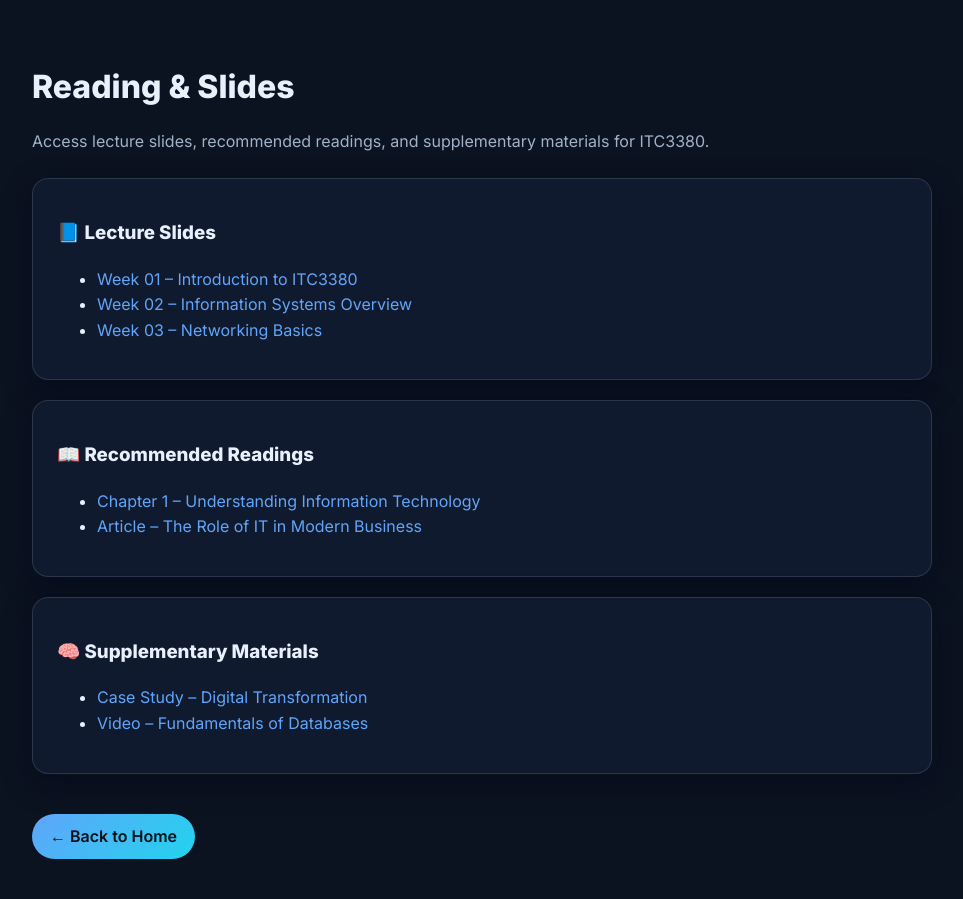
After one commit to crpeiris/deplydemoranil, a Django app: page /resources/ in a window 1280 px wide. The commit adds this page. Shown: the whole page, without its empty margins (158-1121 px from the left). Run offline with Django 5.2, Linux system fonts and the light colour scheme.

Commit message:
updated resources

```diff
--- /dev/null
+++ b/info_app/templates/info_app/resources.html
@@ -0,0 +1,88 @@
+<!doctype html>
+<html lang="en">
+<head>
+  <meta charset="utf-8" />
+  <meta name="viewport" content="width=device-width, initial-scale=1" />
+  <title>Resources • ITC3380 - IT@USJP</title>
+  <link href="https://fonts.googleapis.com/css2?family=Inter:wght@400;600;800&display=swap" rel="stylesheet">
+  <style>
+    body {
+      background-color: #0b1220;
+      color: #e8f0fe;
+      font-family: 'Inter', sans-serif;
+      margin: 0;
+      padding: 40px;
+      line-height: 1.6;
+    }
+    .container {
+      max-width: 900px;
+      margin: 0 auto;
+    }
+    h1 {
+      font-size: 32px;
+      font-weight: 800;
+      margin-bottom: 10px;
+    }
+    p {
+      color: #9fb3c8;
+      margin-bottom: 24px;
+    }
+    .card {
+      background: #101a2e;
+      border: 1px solid rgba(148,163,184,.20);
+      border-radius: 16px;
+      padding: 20px 24px;
+      margin-bottom: 20px;
+      box-shadow: 0 10px 30px rgba(2,6,23,.45);
+    }
+    a {
+      color: #60a5fa;
+      text-decoration: none;
+    }
+    a:hover { text-decoration: underline; }
+    .back {
+      display: inline-block;
+      margin-top: 20px;
+      background: linear-gradient(135deg, #60a5fa, #22d3ee);
+      color: #081018;
+      padding: 10px 18px;
+      border-radius: 999px;
+      font-weight: 600;
+      text-decoration: none;
+    }
+  </style>
+</head>
+<body>
+  <div class="container">
+    <h1>Reading & Slides</h1>
+    <p>Access lecture slides, recommended readings, and supplementary materials for ITC3380.</p>
+
+    <div class="card">
+      <h3>📘 Lecture Slides</h3>
+      <ul>
+        <li><a href="#">Week 01 – Introduction to ITC3380</a></li>
+        <li><a href="#">Week 02 – Information Systems Overview</a></li>
+        <li><a href="#">Week 03 – Networking Basics</a></li>
+      </ul>
+    </div>
+
+    <div class="card">
+      <h3>📖 Recommended Readings</h3>
+      <ul>
+        <li><a href="#">Chapter 1 – Understanding Information Technology</a></li>
+        <li><a href="#">Article – The Role of IT in Modern Business</a></li>
+      </ul>
+    </div>
+
+    <div class="card">
+      <h3>🧠 Supplementary Materials</h3>
+      <ul>
+        <li><a href="#">Case Study – Digital Transformation</a></li>
+        <li><a href="#">Video – Fundamentals of Databases</a></li>
+      </ul>
+    </div>
+
+    <a href="index.html" class="back">← Back to Home</a>
+  </div>
+</body>
+</html>
--- a/info_app/urls.py
+++ b/info_app/urls.py
@@ -3,5 +3,6 @@ from . import views
 
 
 urlpatterns = [
-    path('', views.welcome , name='welcome' ),
+    path('', views.welcome, name='welcome'),
+    path('resources/', views.resources, name='resources'),
 ]
--- a/info_app/views.py
+++ b/info_app/views.py
@@ -1,5 +1,11 @@
 from django.shortcuts import render
 
 # Create your views here.
+
+
 def welcome(request):
     return render(request, 'info_app/welcome.html')
+
+
+def resources(request):
+    return render(request, 'info_app/resources.html')
```
Also changed, not shown: info_app/templates/info_app/welcome.html (+115 -53 lines).
